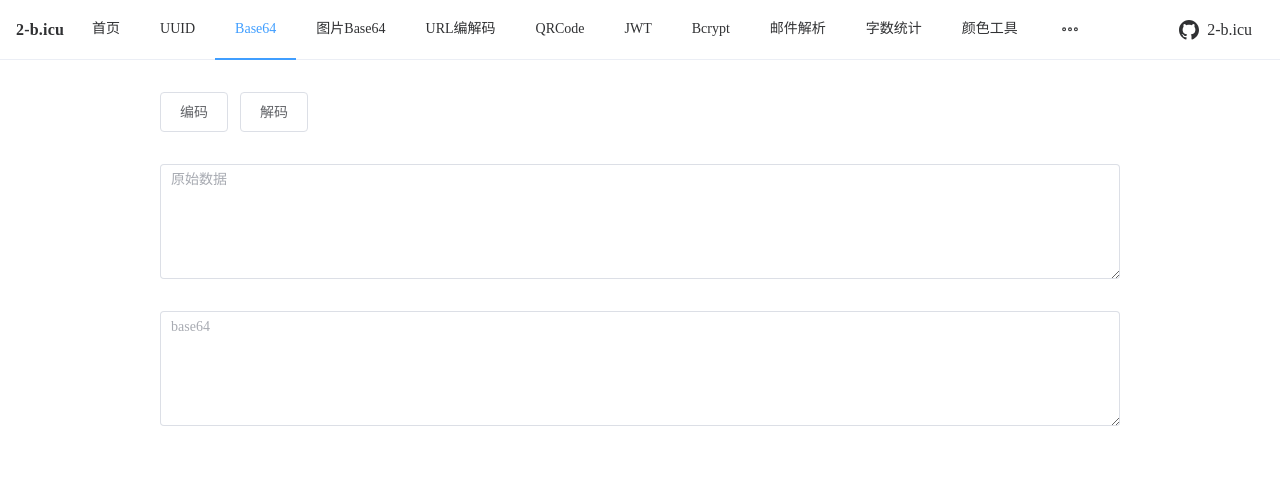
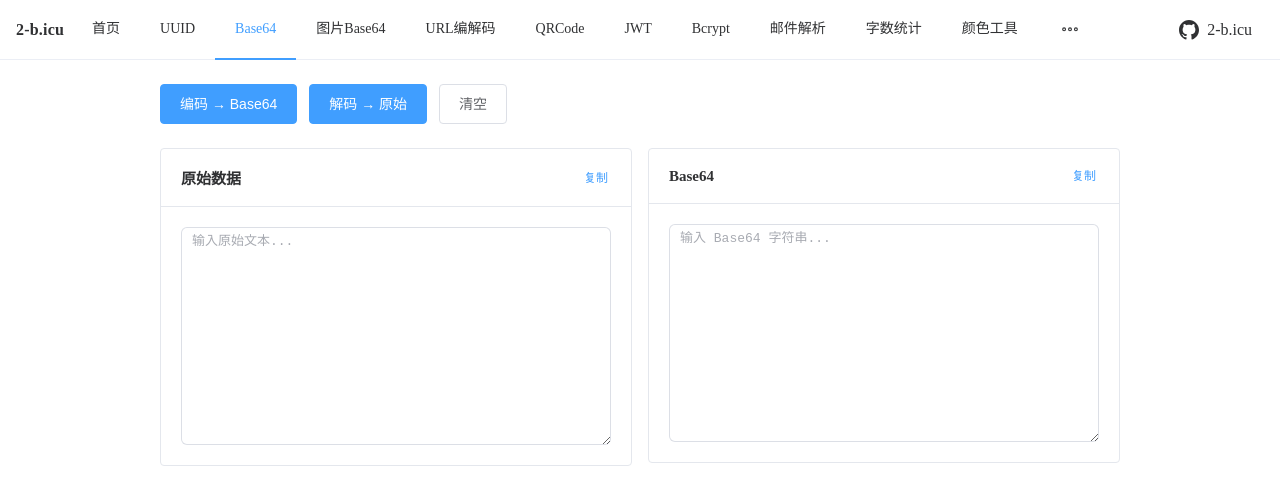
Before and after one commit to eya46/2-b.icu, a Nuxt app: page /base64 in a window 1280 px wide. Shown: the top 504 px of the page. Built offline with nearby package versions, Linux system fonts and the light colour scheme.

Commit message:
优化 uuid/base64/url/word-counter 页面 UI 布局

```diff
--- a/app.vue
+++ b/app.vue
@@ -24,16 +24,20 @@ const navItems = [
         2-b.icu
       </NuxtLink>
 
-      <el-menu class="app-nav" mode="horizontal" :default-active="route.path" router>
+      <el-menu
+        :key="route.path"
+        class="app-nav"
+        mode="horizontal"
+        :default-active="route.path"
+        router
+      >
         <el-menu-item v-for="item in navItems" :key="item.path" :index="item.path">
           {{ item.label }}
         </el-menu-item>
       </el-menu>
 
       <a href="https://github.com/eya46/2-b.icu" target="_blank" class="github-link">
-        <svg class="github-icon" viewBox="0 0 24 24" fill="currentColor">
-          <path d="M12 0c-6.626 0-12 5.373-12 12 0 5.302 3.438 9.8 8.207 11.387.599.111.793-.261.793-.577v-2.234c-3.338.726-4.033-1.416-4.033-1.416-.546-1.387-1.333-1.756-1.333-1.756-1.089-.745.083-.729.083-.729 1.205.084 1.839 1.237 1.839 1.237 1.07 1.834 2.807 1.304 3.492.997.107-.775.418-1.305.762-1.604-2.665-.305-5.467-1.334-5.467-5.931 0-1.311.469-2.381 1.236-3.221-.124-.303-.535-1.524.117-3.176 0 0 1.008-.322 3.301 1.23.957-.266 1.983-.399 3.003-.404 1.02.005 2.047.138 3.006.404 2.291-1.552 3.297-1.23 3.297-1.23.653 1.653.242 2.874.118 3.176.77.84 1.235 1.911 1.235 3.221 0 4.609-2.807 5.624-5.479 5.921.43.372.823 1.102.823 2.222v3.293c0 .319.192.694.801.576 4.765-1.589 8.199-6.086 8.199-11.386 0-6.627-5.373-12-12-12z"/>
-        </svg>
+        <GitHubIcon />
         <span>2-b.icu</span>
       </a>
     </el-header>
@@ -50,20 +54,24 @@ const navItems = [
 <style>
 html,
 body {
-  overflow: hidden;
   margin: 0;
   padding: 0;
+  height: 100%;
 }
 </style>
 
 <style scoped>
 #app {
-  height: 100vh;
-  overflow: hidden;
+  height: 100%;
+  display: flex;
+  flex-direction: column;
+  background: var(--el-bg-color);
 }
 
 .app-shell {
-  height: 100vh;
+  height: 100%;
+  display: flex;
+  flex-direction: column;
   background: var(--el-bg-color);
 }
 
@@ -76,13 +84,17 @@ body {
   height: 60px;
   flex-shrink: 0;
   background: var(--el-bg-color);
+  position: sticky;
+  top: 0;
+  z-index: 100;
 }
 
 .app-main {
   padding: 16px;
+  padding-bottom: 48px;
   overflow-y: auto;
   overflow-x: hidden;
-  height: calc(100vh - 60px);
+  flex: 1;
 }
 
 .app-main::-webkit-scrollbar {
@@ -140,10 +152,4 @@ body {
   background-color: var(--el-color-primary-light-9);
   color: var(--el-color-primary);
 }
-
-.github-icon {
-  width: 20px;
-  height: 20px;
-  flex-shrink: 0;
-}
 </style>
--- a/pages/base64.vue
+++ b/pages/base64.vue
@@ -1,64 +1,151 @@
 <script setup lang="ts">
-
 const rawData = ref("");
 const base64Data = ref("");
-
 
 const toBase64 = () => {
   try {
     base64Data.value = btoa(rawData.value);
-    ElMessage({
-      message: "编码成功",
-      type: "success",
-    });
-  } catch (e) {
-    ElMessage({
-      message: "编码失败",
-      type: "error",
-    });
+    ElMessage.success("编码成功");
+  } catch {
+    ElMessage.error("编码失败");
   }
 };
 
 const toRaw = () => {
   try {
     rawData.value = atob(base64Data.value);
-    ElMessage({
-      message: "解码成功",
-      type: "success",
-    });
-  } catch (e) {
-    ElMessage({
-      message: "解码失败",
-      type: "error",
-    });
+    ElMessage.success("解码成功");
+  } catch {
+    ElMessage.error("解码失败");
   }
+};
 
+const copyRaw = async () => {
+  if (!rawData.value) {
+    ElMessage.warning("没有可复制的内容");
+    return;
+  }
+  try {
+    await navigator.clipboard.writeText(rawData.value);
+    ElMessage.success("已复制到剪贴板");
+  } catch {
+    ElMessage.error("复制失败");
+  }
+};
+
+const copyBase64 = async () => {
+  if (!base64Data.value) {
+    ElMessage.warning("没有可复制的内容");
+    return;
+  }
+  try {
+    await navigator.clipboard.writeText(base64Data.value);
+    ElMessage.success("已复制到剪贴板");
+  } catch {
+    ElMessage.error("复制失败");
+  }
+};
+
+const clearAll = () => {
+  rawData.value = "";
+  base64Data.value = "";
 };
 </script>
 
 <template>
-  <el-row :gutter="20">
+  <div class="base64-container">
+    <div class="content-wrapper">
+      <el-row :gutter="16">
         <el-col>
-      <el-button @click="toBase64" size="large">
-        编码
+          <el-button type="primary" size="large" @click="toBase64">
+            编码 → Base64
           </el-button>
-      <el-button @click="toRaw" size="large">
-        解码
+          <el-button type="primary" size="large" @click="toRaw">
+            解码 → 原始
+          </el-button>
+          <el-button size="large" @click="clearAll">
+            清空
           </el-button>
         </el-col>
       </el-row>
-  <el-row :gutter="20">
-    <el-col>
-      <el-input :rows="5" v-model="rawData" type="textarea" placeholder="原始数据"/>
+
+      <el-row :gutter="16">
+        <el-col :xs="24" :md="12">
+          <el-card shadow="never" class="input-card">
+            <template #header>
+              <div class="card-header">
+                <span class="card-title">原始数据</span>
+                <el-button type="primary" size="small" link @click="copyRaw">
+                  复制
+                </el-button>
+              </div>
+            </template>
+            <el-input
+              :rows="10"
+              v-model="rawData"
+              type="textarea"
+              placeholder="输入原始文本..."
+              class="code-textarea"
+            />
+          </el-card>
         </el-col>
-    <el-col>
-      <el-input :rows="5" v-model="base64Data" type="textarea" placeholder="base64"/>
+
+        <el-col :xs="24" :md="12">
+          <el-card shadow="never" class="input-card">
+            <template #header>
+              <div class="card-header">
+                <span class="card-title">Base64</span>
+                <el-button type="primary" size="small" link @click="copyBase64">
+                  复制
+                </el-button>
+              </div>
+            </template>
+            <el-input
+              :rows="10"
+              v-model="base64Data"
+              type="textarea"
+              placeholder="输入 Base64 字符串..."
+              class="code-textarea"
+            />
+          </el-card>
         </el-col>
       </el-row>
+    </div>
+  </div>
 </template>
 
 <style scoped>
-.el-col {
-  margin: 1em 0;
+.base64-container {
+  display: flex;
+  flex-direction: column;
+}
+
+.content-wrapper {
+  display: flex;
+  flex-direction: column;
+  gap: 16px;
+  padding-top: 8px;
+}
+
+.input-card {
+  margin-top: 8px;
+}
+
+.card-header {
+  display: flex;
+  align-items: center;
+  justify-content: space-between;
+}
+
+.card-title {
+  font-weight: 600;
+  font-size: 15px;
+}
+
+.code-textarea :deep(.el-textarea__inner) {
+  font-family: monospace;
+  font-size: 13px;
+  line-height: 1.6;
+  border-radius: 6px;
 }
 </style>
--- a/pages/bcrypt.vue
+++ b/pages/bcrypt.vue
@@ -244,6 +244,9 @@ const copyHash = async () => {
 </template>
 
 <style scoped>
+.container-bottom-pad {
+  padding-bottom: 32px;
+}
 .bcrypt-container {
   display: flex;
   flex-direction: column;
--- a/pages/jwt.vue
+++ b/pages/jwt.vue
@@ -485,6 +485,9 @@ const clearGenerate = () => {
 </template>
 
 <style scoped>
+.container-bottom-pad {
+  padding-bottom: 32px;
+}
 .jwt-container {
   display: flex;
   flex-direction: column;
--- a/pages/url.vue
+++ b/pages/url.vue
@@ -1,8 +1,6 @@
 <script setup lang="ts">
-
 const rawData = ref("");
 const encodedData = ref("");
-
 
 const encodeUrl = () => {
   try {
@@ -14,38 +12,38 @@ const encodeUrl = () => {
     if (urlMatch) {
       // It's a URL, only encode the path part
       const baseUrl = urlMatch[1]; // protocol + domain
-      const pathPart = urlMatch[2] || ''; // everything after domain
+      const pathPart = urlMatch[2] || ""; // everything after domain
 
       if (pathPart) {
         // Split by / and encode each segment
-        const segments = pathPart.split('/');
+        const segments = pathPart.split("/");
         const encodedPath = segments.map((segment, idx) => {
-          if (idx === 0) return ''; // First element is empty before leading /
+          if (idx === 0) return ""; // First element is empty before leading /
 
           // Handle query string
-          if (segment.includes('?')) {
-            const [path, query] = segment.split('?');
+          if (segment.includes("?")) {
+            const [path, query] = segment.split("?");
             const encodedPathSeg = encodeURIComponent(path);
-            const encodedQuery = query.split('&').map(param => {
-              const eqIdx = param.indexOf('=');
+            const encodedQuery = query.split("&").map((param) => {
+              const eqIdx = param.indexOf("=");
               if (eqIdx === -1) {
                 return encodeURIComponent(param);
               }
               const key = param.substring(0, eqIdx);
               const value = param.substring(eqIdx + 1);
               return `${encodeURIComponent(key)}=${encodeURIComponent(value)}`;
-            }).join('&');
+            }).join("&");
             return `${encodedPathSeg}?${encodedQuery}`;
           }
 
           // Handle fragment
-          if (segment.includes('#')) {
-            const [path, hash] = segment.split('#');
+          if (segment.includes("#")) {
+            const [path, hash] = segment.split("#");
             return `${encodeURIComponent(path)}#${encodeURIComponent(hash)}`;
           }
 
           return encodeURIComponent(segment);
-        }).join('/');
+        }).join("/");
 
         encodedData.value = baseUrl + encodedPath;
       } else {
@@ -56,15 +54,9 @@ const encodeUrl = () => {
       encodedData.value = encodeURIComponent(input);
     }
 
-    ElMessage({
-      message: "编码成功",
-      type: "success",
-    });
-  } catch (e) {
-    ElMessage({
-      message: "编码失败",
-      type: "error",
-    });
+    ElMessage.success("编码成功");
+  } catch {
+    ElMessage.error("编码失败");
   }
 };
 
@@ -78,38 +70,38 @@ const decodeUrl = () => {
     if (urlMatch) {
       // It's a URL, only decode the path part
       const baseUrl = urlMatch[1]; // protocol + domain
-      const pathPart = urlMatch[2] || ''; // everything after domain
+      const pathPart = urlMatch[2] || ""; // everything after domain
 
       if (pathPart) {
         // Split by / and decode each segment
-        const segments = pathPart.split('/');
+        const segments = pathPart.split("/");
         const decodedPath = segments.map((segment, idx) => {
-          if (idx === 0) return ''; // First element is empty before leading /
+          if (idx === 0) return ""; // First element is empty before leading /
 
           // Handle query string
-          if (segment.includes('?')) {
-            const [path, query] = segment.split('?');
+          if (segment.includes("?")) {
+            const [path, query] = segment.split("?");
             const decodedPathSeg = decodeURIComponent(path);
-            const decodedQuery = query.split('&').map(param => {
-              const eqIdx = param.indexOf('=');
+            const decodedQuery = query.split("&").map((param) => {
+              const eqIdx = param.indexOf("=");
               if (eqIdx === -1) {
                 return decodeURIComponent(param);
               }
               const key = param.substring(0, eqIdx);
               const value = param.substring(eqIdx + 1);
               return `${decodeURIComponent(key)}=${decodeURIComponent(value)}`;
-            }).join('&');
+            }).join("&");
             return `${decodedPathSeg}?${decodedQuery}`;
           }
 
           // Handle fragment
-          if (segment.includes('#')) {
-            const [path, hash] = segment.split('#');
+          if (segment.includes("#")) {
+            const [path, hash] = segment.split("#");
             return `${decodeURIComponent(path)}#${decodeURIComponent(hash)}`;
           }
 
           return decodeURIComponent(segment);
-        }).join('/');
+        }).join("/");
 
         rawData.value = baseUrl + decodedPath;
       } else {
@@ -120,43 +112,138 @@ const decodeUrl = () => {
       rawData.value = decodeURIComponent(input);
     }
 
-    ElMessage({
-      message: "解码成功",
-      type: "success",
-    });
-  } catch (e) {
-    ElMessage({
-      message: "解码失败",
-      type: "error",
-    });
+    ElMessage.success("解码成功");
+  } catch {
+    ElMessage.error("解码失败");
   }
+};
 
+const copyRaw = async () => {
+  if (!rawData.value) {
+    ElMessage.warning("没有可复制的内容");
+    return;
+  }
+  try {
+    await navigator.clipboard.writeText(rawData.value);
+    ElMessage.success("已复制到剪贴板");
+  } catch {
+    ElMessage.error("复制失败");
+  }
+};
+
+const copyEncoded = async () => {
+  if (!encodedData.value) {
+    ElMessage.warning("没有可复制的内容");
+    return;
+  }
+  try {
+    await navigator.clipboard.writeText(encodedData.value);
+    ElMessage.success("已复制到剪贴板");
+  } catch {
+    ElMessage.error("复制失败");
+  }
+};
+
+const clearAll = () => {
+  rawData.value = "";
+  encodedData.value = "";
 };
 </script>
 
 <template>
-  <el-row :gutter="20">
+  <div class="url-container">
+    <div class="content-wrapper">
+      <el-row :gutter="16">
         <el-col>
-      <el-button @click="encodeUrl" size="large">
-        编码
+          <el-button type="primary" size="large" @click="encodeUrl">
+            编码 → URL
           </el-button>
-      <el-button @click="decodeUrl" size="large">
-        解码
+          <el-button type="primary" size="large" @click="decodeUrl">
+            解码 → 原始
+          </el-button>
+          <el-button size="large" @click="clearAll">
+            清空
           </el-button>
         </el-col>
       </el-row>
-  <el-row :gutter="20">
-    <el-col>
-      <el-input :rows="5" v-model="rawData" type="textarea" placeholder="原始数据"/>
+
+      <el-row :gutter="16">
+        <el-col :xs="24" :md="12">
+          <el-card shadow="never" class="input-card">
+            <template #header>
+              <div class="card-header">
+                <span class="card-title">原始数据</span>
+                <el-button type="primary" size="small" link @click="copyRaw">
+                  复制
+                </el-button>
+              </div>
+            </template>
+            <el-input
+              :rows="10"
+              v-model="rawData"
+              type="textarea"
+              placeholder="输入原始文本或 URL..."
+              class="code-textarea"
+            />
+          </el-card>
         </el-col>
-    <el-col>
-      <el-input :rows="5" v-model="encodedData" type="textarea" placeholder="URL编码"/>
+
+        <el-col :xs="24" :md="12">
+          <el-card shadow="never" class="input-card">
+            <template #header>
+              <div class="card-header">
+                <span class="card-title">URL 编码</span>
+                <el-button type="primary" size="small" link @click="copyEncoded">
+                  复制
+                </el-button>
+              </div>
+            </template>
+            <el-input
+              :rows="10"
+              v-model="encodedData"
+              type="textarea"
+              placeholder="输入 URL 编码字符串..."
+              class="code-textarea"
+            />
+          </el-card>
         </el-col>
       </el-row>
+    </div>
+  </div>
 </template>
 
 <style scoped>
-.el-col {
-  margin: 1em 0;
+.url-container {
+  display: flex;
+  flex-direction: column;
+}
+
+.content-wrapper {
+  display: flex;
+  flex-direction: column;
+  gap: 16px;
+  padding-top: 8px;
+}
+
+.input-card {
+  margin-top: 8px;
+}
+
+.card-header {
+  display: flex;
+  align-items: center;
+  justify-content: space-between;
+}
+
+.card-title {
+  font-weight: 600;
+  font-size: 15px;
+}
+
+.code-textarea :deep(.el-textarea__inner) {
+  font-family: monospace;
+  font-size: 13px;
+  line-height: 1.6;
+  border-radius: 6px;
 }
 </style>
--- a/pages/uuid.vue
+++ b/pages/uuid.vue
@@ -1,10 +1,8 @@
 <script setup lang="ts">
 import { v4 } from "uuid";
 
-const num = ref( 5);
-
+const num = ref(5);
 const uuids = ref<string[]>([]);
-
 
 const refresh = () => {
   uuids.value = Array.from({ length: num.value }, () => v4());
@@ -14,7 +12,9 @@ const refreshByNum = () => {
   if (uuids.value.length > num.value) {
     uuids.value = uuids.value.slice(0, num.value);
   } else if (uuids.value.length < num.value) {
-    uuids.value = uuids.value.concat(Array.from({ length: num.value - uuids.value.length }, () => v4()));
+    uuids.value = uuids.value.concat(
+      Array.from({ length: num.value - uuids.value.length }, () => v4())
+    );
   }
 };
 
@@ -23,36 +23,114 @@ onBeforeMount(() => {
 });
 
 const uuidsStr = computed(() => uuids.value.join("\n") + "\n");
+
+const copyResult = async () => {
+  if (uuids.value.length === 0) {
+    ElMessage.warning("没有可复制的内容");
+    return;
+  }
+  try {
+    await navigator.clipboard.writeText(uuidsStr.value);
+    ElMessage.success("已复制到剪贴板");
+  } catch {
+    ElMessage.error("复制失败");
+  }
+};
 </script>
 
 <template>
-  <div class="uuid-page">
-    <div class="uuid-actions">
-      <el-input-number v-model="num" :min="1" @change="refreshByNum" />
-      <el-button @click="refresh">刷新</el-button>
+  <div class="uuid-container">
+    <div class="content-wrapper">
+      <el-row :gutter="16" align="middle">
+        <el-col :xs="24" :md="6">
+          <el-input-number
+            v-model="num"
+            :min="1"
+            :max="100"
+            label="生成数量"
+            style="width: 100%"
+            @change="refreshByNum"
+          />
+        </el-col>
+        <el-col :xs="24" :md="18">
+          <el-button type="primary" size="large" @click="refresh">
+            刷新
+          </el-button>
+          <el-button size="large" @click="copyResult">
+            复制
+          </el-button>
+        </el-col>
+      </el-row>
+
+      <el-row :gutter="16">
+        <el-col>
+          <el-card shadow="never" class="result-card">
+            <template #header>
+              <div class="card-header">
+                <span class="card-title">UUID 列表</span>
+                <span class="card-count">{{ uuids.length }} 个</span>
+              </div>
+            </template>
+            <div class="result-display">{{ uuidsStr }}</div>
+          </el-card>
+        </el-col>
+      </el-row>
     </div>
-
-    <el-input
-      class="uuid-result"
-      readonly
-      resize="none"
-      :rows="num + 1"
-      :model-value="uuidsStr"
-      type="textarea"
-    />
   </div>
 </template>
 
 <style scoped>
-.uuid-actions {
+.uuid-container {
+  display: flex;
+  flex-direction: column;
+}
+
+.content-wrapper {
+  display: flex;
+  flex-direction: column;
+  gap: 16px;
+  padding-top: 8px;
+}
+
+.result-card {
+  margin-top: 8px;
+}
+
+.card-header {
   display: flex;
   align-items: center;
-  gap: 12px;
-  margin-bottom: 12px;
+  justify-content: space-between;
 }
 
-.uuid-result {
-  margin-top: 12px;
+.card-title {
+  font-weight: 600;
+  font-size: 15px;
 }
 
+.card-count {
+  font-size: 13px;
+  color: var(--el-text-color-secondary);
+}
+
+.result-display {
+  padding: 14px;
+  background: var(--el-fill-color-light);
+  border-radius: 6px;
+  font-family: monospace;
+  font-size: 13px;
+  line-height: 1.7;
+  white-space: pre-wrap;
+  word-break: break-all;
+  max-height: 400px;
+  overflow-y: auto;
+}
+
+.result-display::-webkit-scrollbar {
+  width: 6px;
+}
+
+.result-display::-webkit-scrollbar-thumb {
+  background: var(--el-border-color);
+  border-radius: 3px;
+}
 </style>
--- a/pages/word-counter.vue
+++ b/pages/word-counter.vue
@@ -89,6 +89,14 @@ watch(text, () => {
 
 <template>
   <div class="counter-container">
+    <div class="content-wrapper">
+      <el-card shadow="never" class="input-card">
+        <template #header>
+          <div class="card-header">
+            <span class="card-title">输入文本</span>
+            <span class="card-count" v-if="text.length > 0">{{ text.length }} 字符</span>
+          </div>
+        </template>
         <el-input
           v-model="text"
           type="textarea"
@@ -96,59 +104,58 @@ watch(text, () => {
           placeholder="请输入或粘贴文本..."
           class="text-input"
         />
+      </el-card>
 
-    <el-divider />
-
-    <el-row :gutter="16">
-      <el-col :xs="12" :sm="8">
+      <el-row :gutter="12">
+        <el-col :xs="12" :sm="6">
           <div class="stat-item">
             <div class="stat-label">总字符数</div>
             <div class="stat-value">{{ countResult.chars }}</div>
           </div>
         </el-col>
-      <el-col :xs="12" :sm="8">
+        <el-col :xs="12" :sm="6">
           <div class="stat-item">
             <div class="stat-label">不含空格</div>
             <div class="stat-value">{{ countResult.charsNoSpace }}</div>
           </div>
         </el-col>
-      <el-col :xs="12" :sm="8">
+        <el-col :xs="12" :sm="6">
           <div class="stat-item">
             <div class="stat-label">单词数</div>
             <div class="stat-value">{{ countResult.words }}</div>
           </div>
         </el-col>
-      <el-col :xs="12" :sm="8">
+        <el-col :xs="12" :sm="6">
           <div class="stat-item">
             <div class="stat-label">行数</div>
             <div class="stat-value">{{ countResult.lines }}</div>
           </div>
         </el-col>
-      <el-col :xs="12" :sm="8">
+        <el-col :xs="12" :sm="6">
           <div class="stat-item">
             <div class="stat-label">段落数</div>
             <div class="stat-value">{{ countResult.paragraphs }}</div>
           </div>
         </el-col>
-      <el-col :xs="12" :sm="8">
+        <el-col :xs="12" :sm="6">
           <div class="stat-item">
             <div class="stat-label">中文字符</div>
             <div class="stat-value">{{ countResult.cjkChars }}</div>
           </div>
         </el-col>
-      <el-col :xs="12" :sm="8">
+        <el-col :xs="12" :sm="6">
           <div class="stat-item">
             <div class="stat-label">英文字符</div>
             <div class="stat-value">{{ countResult.englishChars }}</div>
           </div>
         </el-col>
-      <el-col :xs="12" :sm="8">
+        <el-col :xs="12" :sm="6">
           <div class="stat-item">
             <div class="stat-label">数字个数</div>
             <div class="stat-value">{{ countResult.numbers }}</div>
           </div>
         </el-col>
-      <el-col :xs="12" :sm="8">
+        <el-col :xs="24" :sm="12">
           <div class="stat-item">
             <div class="stat-label">标点符号</div>
             <div class="stat-value">{{ countResult.punctuation }}</div>
@@ -156,38 +163,72 @@ watch(text, () => {
         </el-col>
       </el-row>
     </div>
+  </div>
 </template>
 
 <style scoped>
 .counter-container {
-  padding: 20px;
+  display: flex;
+  flex-direction: column;
 }
 
-.text-input {
-  font-size: 16px;
+.content-wrapper {
+  display: flex;
+  flex-direction: column;
+  gap: 16px;
+  padding-top: 8px;
+}
+
+.input-card {
+  margin-top: 8px;
+}
+
+.card-header {
+  display: flex;
+  align-items: center;
+  justify-content: space-between;
+}
+
+.card-title {
+  font-weight: 600;
+  font-size: 15px;
+}
+
+.card-count {
+  font-size: 13px;
+  color: var(--el-text-color-secondary);
+}
+
+.text-input :deep(.el-textarea__inner) {
+  font-size: 15px;
+  line-height: 1.8;
+  border-radius: 6px;
 }
 
 .stat-item {
-  padding: 16px;
+  padding: 18px 16px;
   background-color: var(--el-fill-color-light);
-  border-radius: 0;
+  border-radius: 8px;
   text-align: center;
-  transition: background-color 0.3s;
+  transition: all 0.2s ease;
+  margin-top: 12px;
 }
 
 .stat-item:hover {
   background-color: var(--el-fill-color);
+  transform: translateY(-2px);
 }
 
 .stat-label {
-  font-size: 14px;
+  font-size: 13px;
   color: var(--el-text-color-secondary);
   margin-bottom: 8px;
 }
 
 .stat-value {
-  font-size: 24px;
+  font-size: 28px;
   font-weight: 700;
   color: var(--el-color-primary);
+  line-height: 1.2;
 }
 </style>
```
Also changed, not shown: components/GitHubIcon.vue (added, +17 -0 lines). Lines whose indentation alone changed are shown as unchanged.
